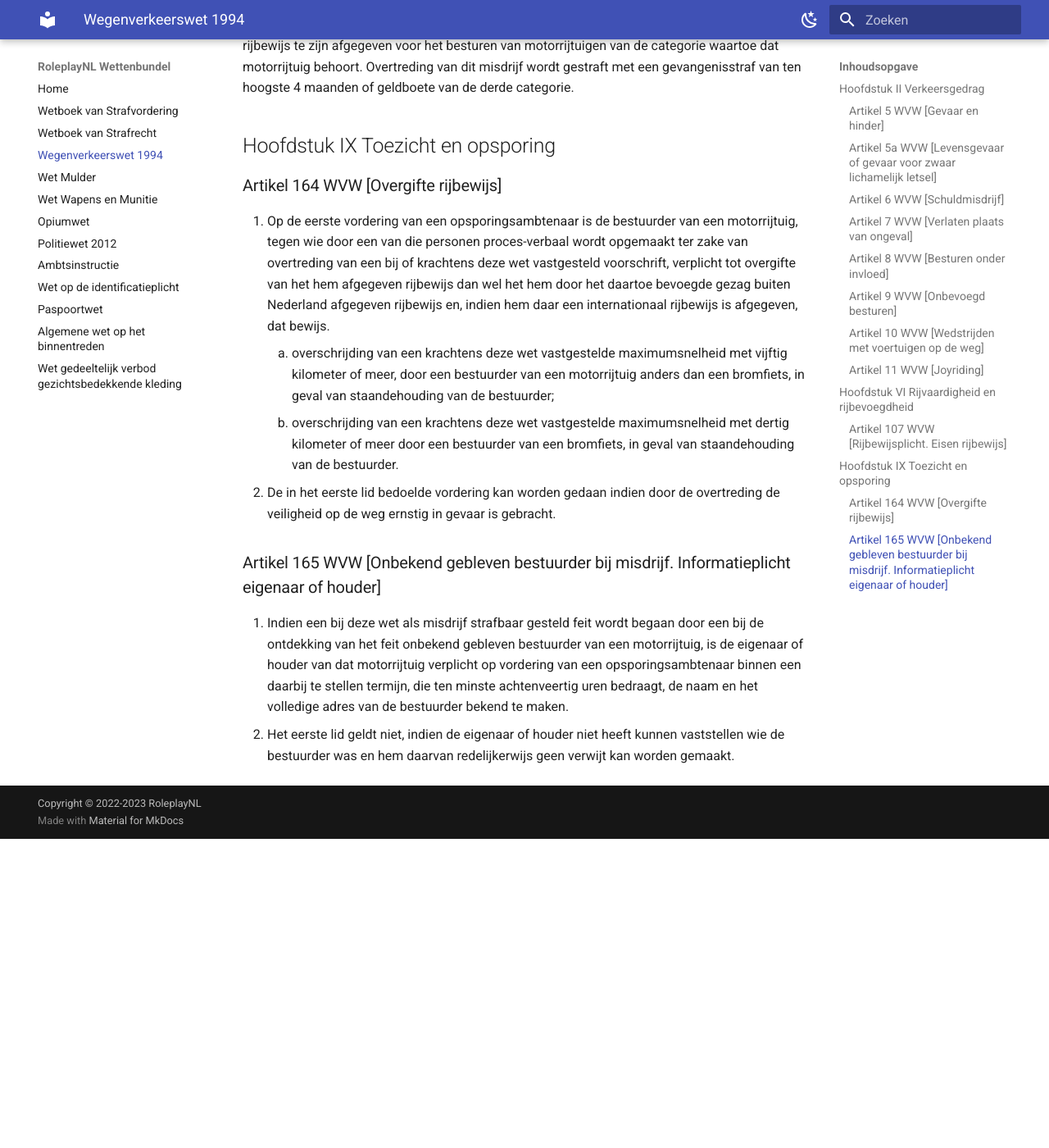
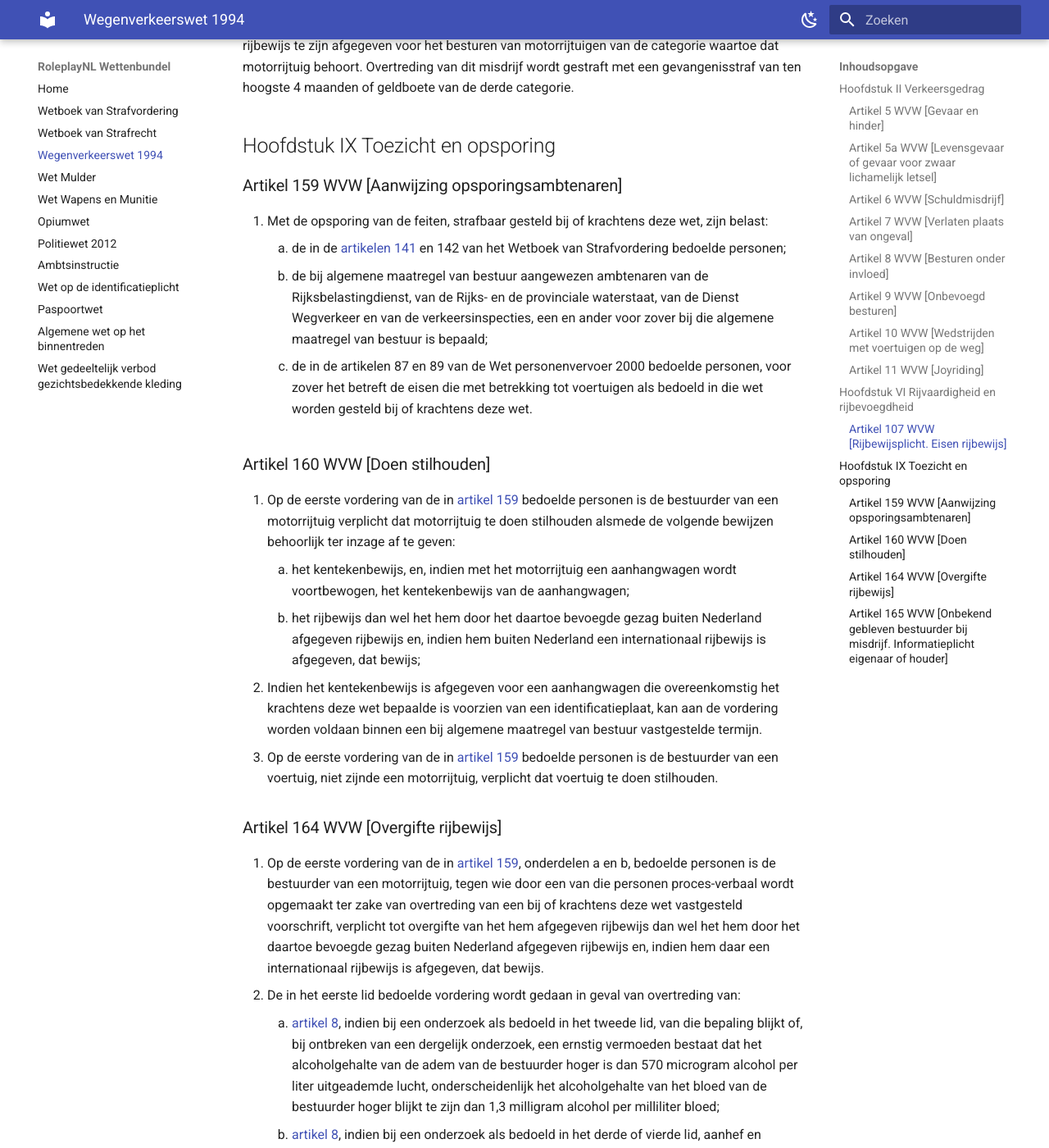
Before and after one commit to EnriqueFernandez20/FutureRP-Wettenbundel, an MkDocs documentation site: the page built from docs/wegenverkeerswet-1994.md, in a window 1280 px wide and 1400 px high, scrolled down 3668 px. Shown: the whole window at 82% size. Built offline with MkDocs 1.6.1 and Material for MkDocs 9.7.7, drawn with Linux system fonts in a browser that asks for light colours; before the commit the page ends 4691 px from its top, so only the background shows below that; some of the changed text lies outside the part shown.

Commit message:
Update wegenverkeerswet-1994.md

```diff
--- a/docs/wegenverkeerswet-1994.md
+++ b/docs/wegenverkeerswet-1994.md
@@ -66,11 +66,28 @@ Het is verboden opzettelijk wederrechtelijk een aan een ander toebehorend motorr
 Aan de bestuurder van een motorrijtuig op de weg dient door de daartoe bevoegde autoriteit een rijbewijs te zijn afgegeven voor het besturen van motorrijtuigen van de categorie waartoe dat motorrijtuig behoort. Overtreding van dit misdrijf wordt gestraft met een gevangenisstraf van ten hoogste 4 maanden of geldboete van de derde categorie.
 
 ## Hoofdstuk IX Toezicht en opsporing
+### Artikel 159 WVW [Aanwijzing opsporingsambtenaren]
+1. Met de opsporing van de feiten, strafbaar gesteld bij of krachtens deze wet, zijn belast:
+    1. de in de [artikelen 141](wetboek-van-strafvordering.md#artikel-141-wvsv-algemene-opsporingsbevoegdheid) en 142 van het Wetboek van Strafvordering bedoelde personen;
+    2. de bij algemene maatregel van bestuur aangewezen ambtenaren van de Rijksbelastingdienst, van de Rijks- en de provinciale waterstaat, van de Dienst Wegverkeer en van de verkeersinspecties, een en ander voor zover bij die algemene maatregel van bestuur is bepaald;
+    3. de in de artikelen 87 en 89 van de Wet personenvervoer 2000 bedoelde personen, voor zover het betreft de eisen die met betrekking tot voertuigen als bedoeld in die wet worden gesteld bij of krachtens deze wet.
+
+### Artikel 160 WVW [Doen stilhouden]
+1. Op de eerste vordering van de in [artikel 159](#artikel-159-wvw-aanwijzing-opsporingsambtenaren) bedoelde personen is de bestuurder van een motorrijtuig verplicht dat motorrijtuig te doen stilhouden alsmede de volgende bewijzen behoorlijk ter inzage af te geven:
+    1. het kentekenbewijs, en, indien met het motorrijtuig een aanhangwagen wordt voortbewogen, het kentekenbewijs van de aanhangwagen;
+    2. het rijbewijs dan wel het hem door het daartoe bevoegde gezag buiten Nederland afgegeven rijbewijs en, indien hem buiten Nederland een internationaal rijbewijs is afgegeven, dat bewijs;
+2. Indien het kentekenbewijs is afgegeven voor een aanhangwagen die overeenkomstig het krachtens deze wet bepaalde is voorzien van een identificatieplaat, kan aan de vordering worden voldaan binnen een bij algemene maatregel van bestuur vastgestelde termijn.
+3. Op de eerste vordering van de in [artikel 159](#artikel-159-wvw-aanwijzing-opsporingsambtenaren) bedoelde personen is de bestuurder van een voertuig, niet zijnde een motorrijtuig, verplicht dat voertuig te doen stilhouden.
+
 ### Artikel 164 WVW [Overgifte rijbewijs]
-1. Op de eerste vordering van een opsporingsambtenaar is de bestuurder van een motorrijtuig, tegen wie door een van die personen proces-verbaal wordt opgemaakt ter zake van overtreding van een bij of krachtens deze wet vastgesteld voorschrift, verplicht tot overgifte van het hem afgegeven rijbewijs dan wel het hem door het daartoe bevoegde gezag buiten Nederland afgegeven rijbewijs en, indien hem daar een internationaal rijbewijs is afgegeven, dat bewijs.
-    1. overschrijding van een krachtens deze wet vastgestelde maximumsnelheid met vijftig kilometer of meer, door een bestuurder van een motorrijtuig anders dan een bromfiets, in geval van staandehouding van de bestuurder;
-    2. overschrijding van een krachtens deze wet vastgestelde maximumsnelheid met dertig kilometer of meer door een bestuurder van een bromfiets, in geval van staandehouding van de bestuurder.
-2. De in het eerste lid bedoelde vordering kan worden gedaan indien door de overtreding de veiligheid op de weg ernstig in gevaar is gebracht.
+1. Op de eerste vordering van de in [artikel 159](#artikel-159-wvw-aanwijzing-opsporingsambtenaren), onderdelen a en b, bedoelde personen is de bestuurder van een motorrijtuig, tegen wie door een van die personen proces-verbaal wordt opgemaakt ter zake van overtreding van een bij of krachtens deze wet vastgesteld voorschrift, verplicht tot overgifte van het hem afgegeven rijbewijs dan wel het hem door het daartoe bevoegde gezag buiten Nederland afgegeven rijbewijs en, indien hem daar een internationaal rijbewijs is afgegeven, dat bewijs.
+2. De in het eerste lid bedoelde vordering wordt gedaan in geval van overtreding van:
+    1. [artikel 8](#artikel-8-wvw-besturen-onder-invloed), indien bij een onderzoek als bedoeld in het tweede lid, van die bepaling blijkt of, bij ontbreken van een dergelijk onderzoek, een ernstig vermoeden bestaat dat het alcoholgehalte van de adem van de bestuurder hoger is dan 570 microgram alcohol per liter uitgeademde lucht, onderscheidenlijk het alcoholgehalte van het bloed van de bestuurder hoger blijkt te zijn dan 1,3 milligram alcohol per milliliter bloed;
+    2. [artikel 8](#artikel-8-wvw-besturen-onder-invloed), indien bij een onderzoek als bedoeld in het derde of vierde lid, aanhef en onderdeel b, juncto het derde lid, van die bepaling blijkt of, bij het ontbreken van een dergelijk onderzoek, een ernstig vermoeden bestaat dat het alcoholgehalte van de adem van de bestuurder hoger is dan 350 microgram alcohol per liter uitgeademde lucht, onderscheidenlijk het alcoholgehalte van het bloed van de bestuurder hoger blijkt te zijn dan 0,8 milligram alcohol per milliliter bloed;
+    3. artikel 163, tweede, zesde of zevende lid;
+    4. overschrijding van een krachtens deze wet vastgestelde maximumsnelheid met vijftig kilometer of meer, door een bestuurder van een motorrijtuig anders dan een bromfiets, in geval van staandehouding van de bestuurder;
+    5. overschrijding van een krachtens deze wet vastgestelde maximumsnelheid met dertig kilometer of meer door een bestuurder van een bromfiets, in geval van staandehouding van de bestuurder.
+3. De in het eerste lid bedoelde vordering kan worden gedaan indien door de overtreding de veiligheid op de weg ernstig in gevaar is gebracht.
 
 ### Artikel 165 WVW [Onbekend gebleven bestuurder bij misdrijf. Informatieplicht eigenaar of houder]
 1. Indien een bij deze wet als misdrijf strafbaar gesteld feit wordt begaan door een bij de ontdekking van het feit onbekend gebleven bestuurder van een motorrijtuig, is de eigenaar of houder van dat motorrijtuig verplicht op vordering van een opsporingsambtenaar binnen een daarbij te stellen termijn, die ten minste achtenveertig uren bedraagt, de naam en het volledige adres van de bestuurder bekend te maken.
```
